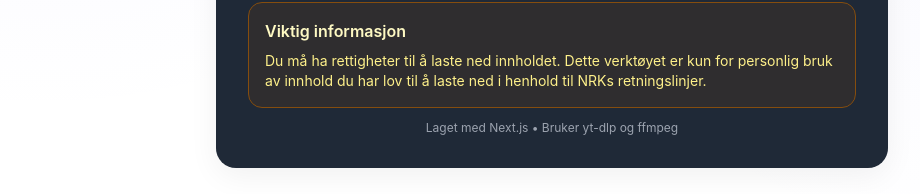
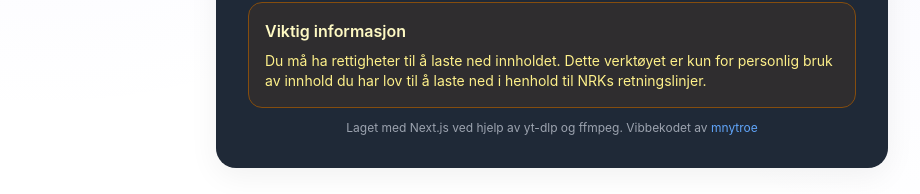
Before and after one commit to mnytroe/NRK-Downloader, a Next.js app: page / in a window 1280 px wide. Shown: the part 603-797 px from the top of the page, without its empty margins (88-1008 px from the left). Built offline with nearby package versions, Linux system fonts and the light colour scheme.

Commit message:
feat: Improve footer text with GitHub link
- Update footer text to be more personal and natural in Norwegian
- Add clickable GitHub link to mnytroe profile
- Include proper styling with hover effects
- Support both light and dark mode themes

```diff
--- a/app/page.tsx
+++ b/app/page.tsx
@@ -350,7 +350,15 @@
           </div>
 
           <div className="text-xs text-gray-500 dark:text-gray-400 text-center">
-            Laget med Next.js • Bruker yt-dlp og ffmpeg
+            Laget med Next.js ved hjelp av yt-dlp og ffmpeg. Vibbekodet av{' '}
+            <a
+              href="https://github.com/mnytroe/NRK-Downloader"
+              target="_blank"
+              rel="noopener noreferrer"
+              className="text-blue-600 dark:text-blue-400 hover:underline"
+            >
+              mnytroe
+            </a>
           </div>
         </div>
       </section>
```
